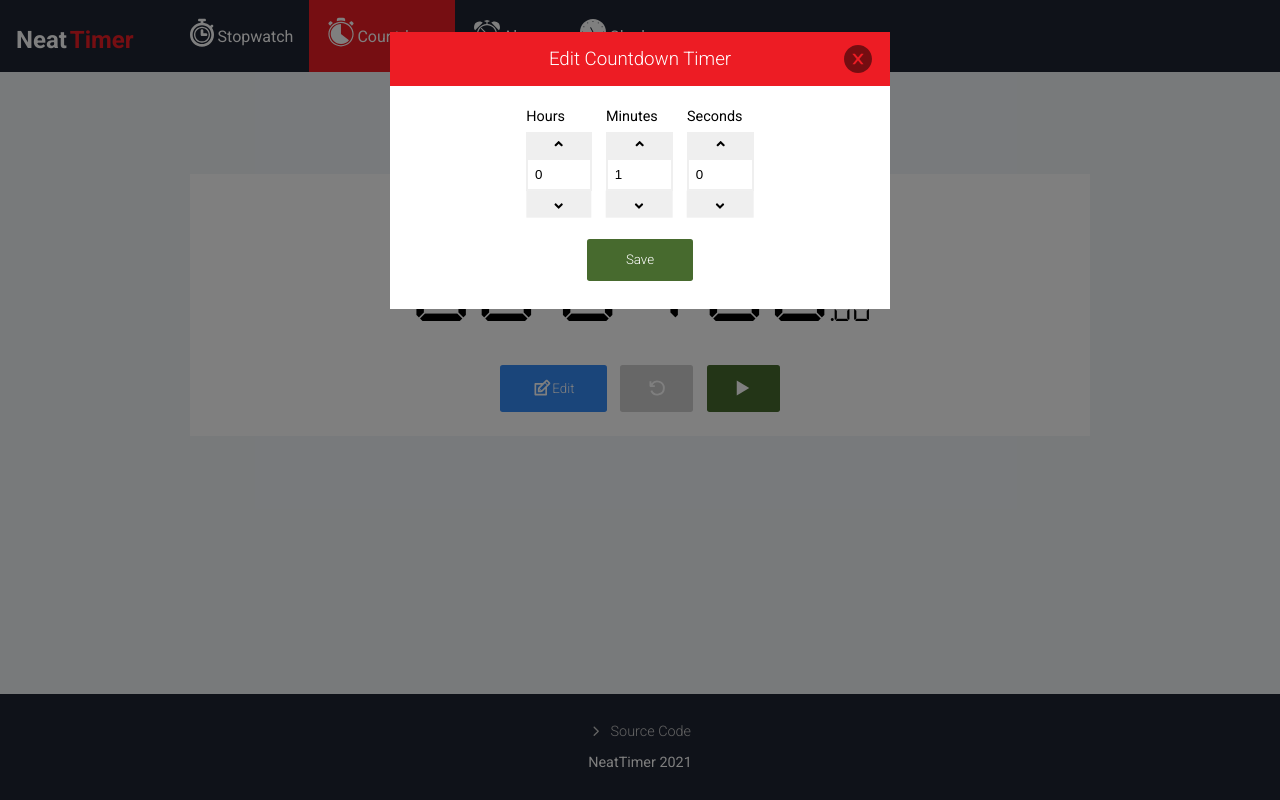
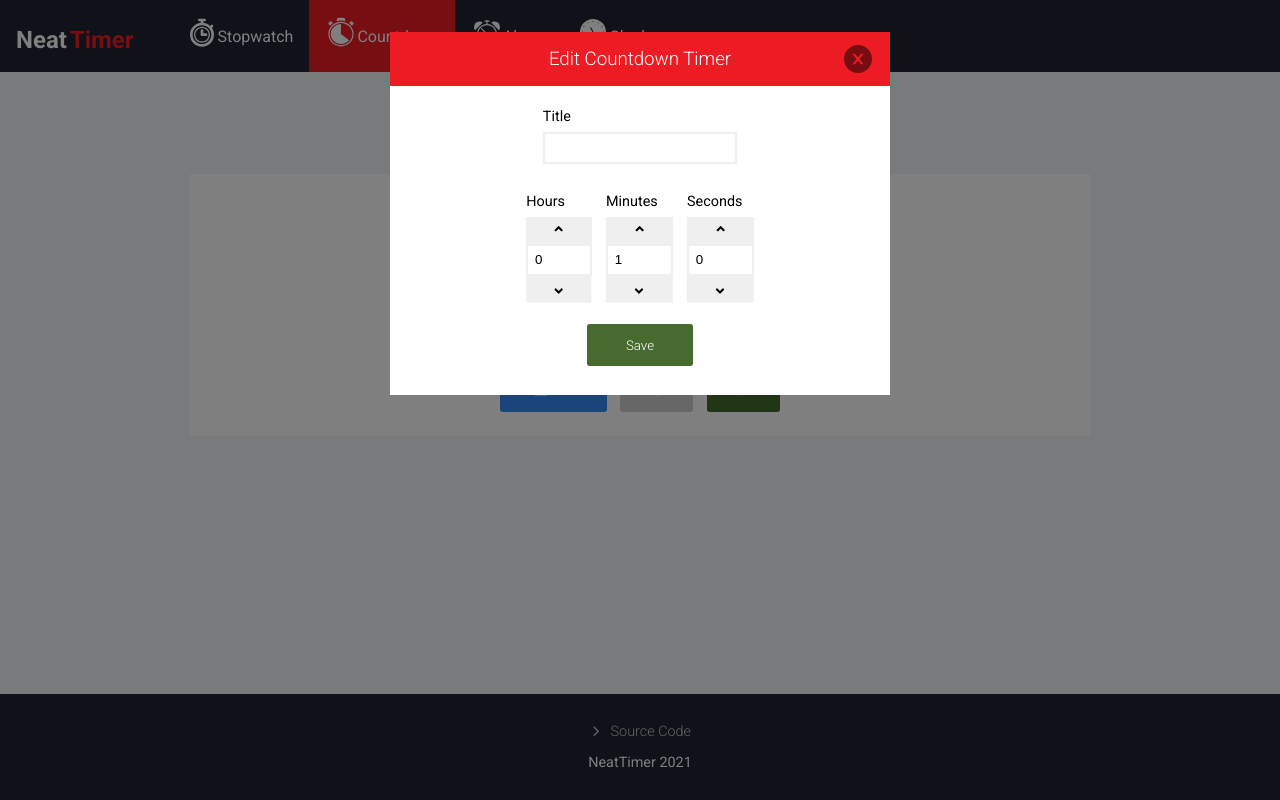
Before and after one commit to carlo697/NeatTimer, a React (Create React App) app: page /countdown in a window 1280 px wide. Both pictures are taken after a click on the button "Edit". Built offline with nearby package versions, Linux system fonts and the light colour scheme.

Commit message:
Add title to countdown settings and show it in the countdown page and notifications

```diff
--- a/src/components/CountdownAlarm.js
+++ b/src/components/CountdownAlarm.js
@@ -13,7 +13,10 @@
 		setCountdownTime,
 		setCountdownOn,
 		setCountdownStartTime,
-		showNotification
+		showNotification,
+		countdownSettings: {
+			title
+		}
 	} = useGlobalContext();
 
 	const {hours, minutes, seconds} = getTimeSpanStrings(countdownInitialTime);
@@ -31,7 +34,7 @@
 		audio.play();
 
 		const notification = showNotification(
-			"Your timer reached zero!",
+			`${title}!` || "Your timer reached zero!",
 			`${hours}:${minutes}:${seconds}`,
 			NotificationIcon,
 		);
@@ -48,7 +51,7 @@
 	return (
 		<React.Fragment>
 			<Helmet>
-				<title>Your timer reached zero!!!</title>
+				<title>{title || "Your timer reached zero"}!!!</title>
 			</Helmet>
 			<div className="modal-center">
 				<GiStopwatch className="modal-alarm-icon"/>
--- a/src/components/CountdownSettings.js
+++ b/src/components/CountdownSettings.js
@@ -32,7 +32,7 @@
 		return result;
 	}
 
-	const {hours, seconds, minutes} = settings;
+	const {title, hours, seconds, minutes} = settings;
 
 	const handleChange = e => {
 		const name = e.target.name;
@@ -73,6 +73,20 @@
 
 	return (
 		<form>
+			<div className="input-row">
+				<div className="input-container">
+					<label htmlFor="title">Title</label>
+					<div className="time-input-container">
+						<input
+							type="text"
+							id="title"
+							name="title"
+							value={title}
+							onChange={handleChange}
+						/>
+					</div>
+				</div>
+			</div>
 			<div className="input-row">
 				<div className="input-container">
 					<label htmlFor="hours">Hours</label>
--- a/src/components/CountdownTime.js
+++ b/src/components/CountdownTime.js
@@ -14,7 +14,10 @@
 		setCountdownOn,
 		setCountdownStartTime,
 		countdownOn,
-		countdownInitialTime
+		countdownInitialTime,
+		countdownSettings: {
+			title
+		}
 	} = useGlobalContext();
 
 	const [areSettingsChanged, setAreSettingsChange] = useState(false);
@@ -53,6 +56,8 @@
 
 	return (
 		<section>
+			<h2>{title}</h2>
+
 			<div className="timer">
 				{
 					`${hours}:${minutes}:${seconds}`
--- a/src/context.js
+++ b/src/context.js
@@ -17,6 +17,7 @@
 	// countdown
 	const [countdownSettings, setCountdownSettings] = useLocalStorage(
 		"countdownSettings", {
+			title: "",
 			hours: 0,
 			minutes: 1,
 			seconds: 0
@@ -123,8 +124,9 @@
 	}
 
 	const openCountdownAlarm = () => {
+		console.log(countdownSettings.title)
 		openModal({
-			title: "Countdown",
+			title: countdownSettings.title || "Countdown",
 			content: <CountdownAlarm/>
 		});
 	};
```
